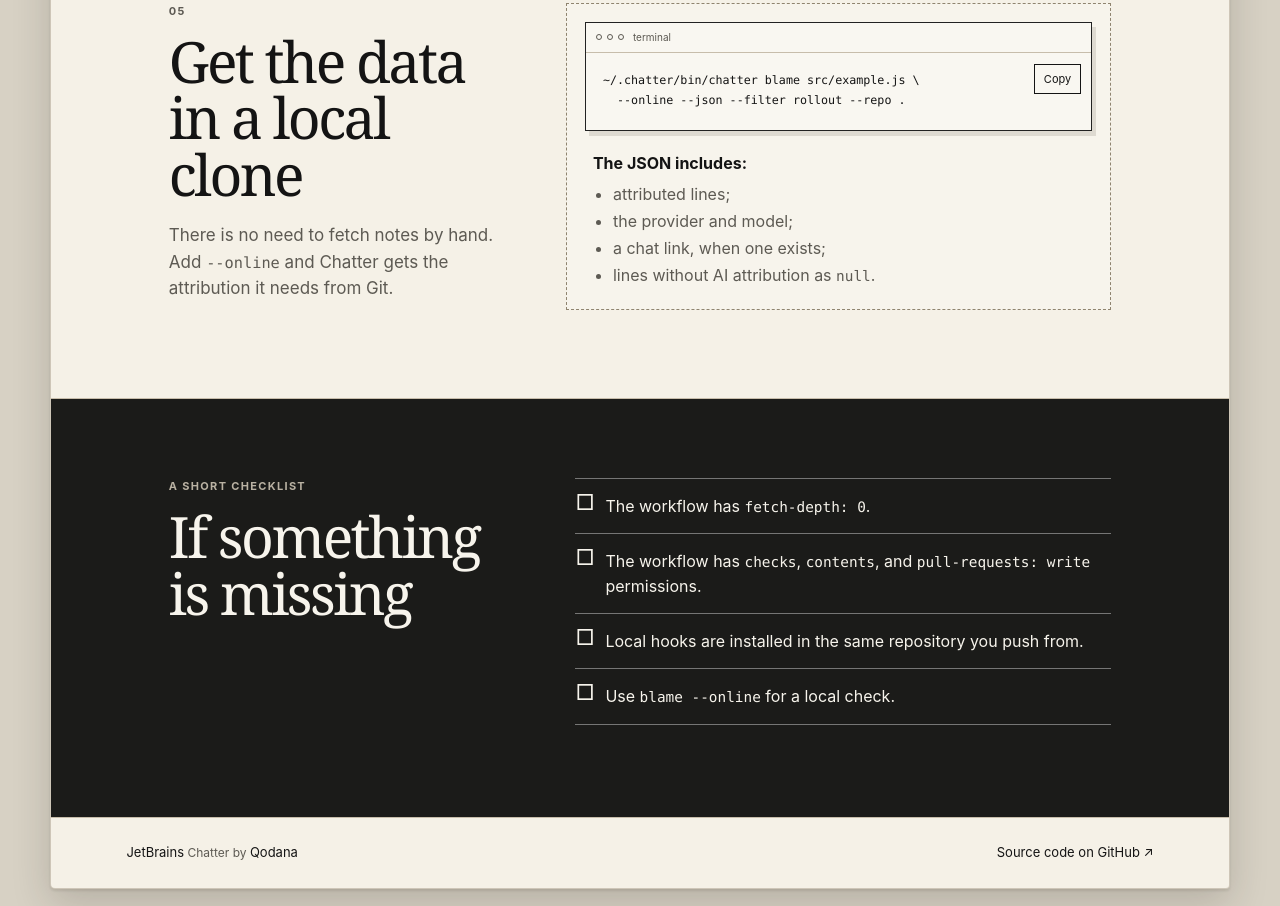
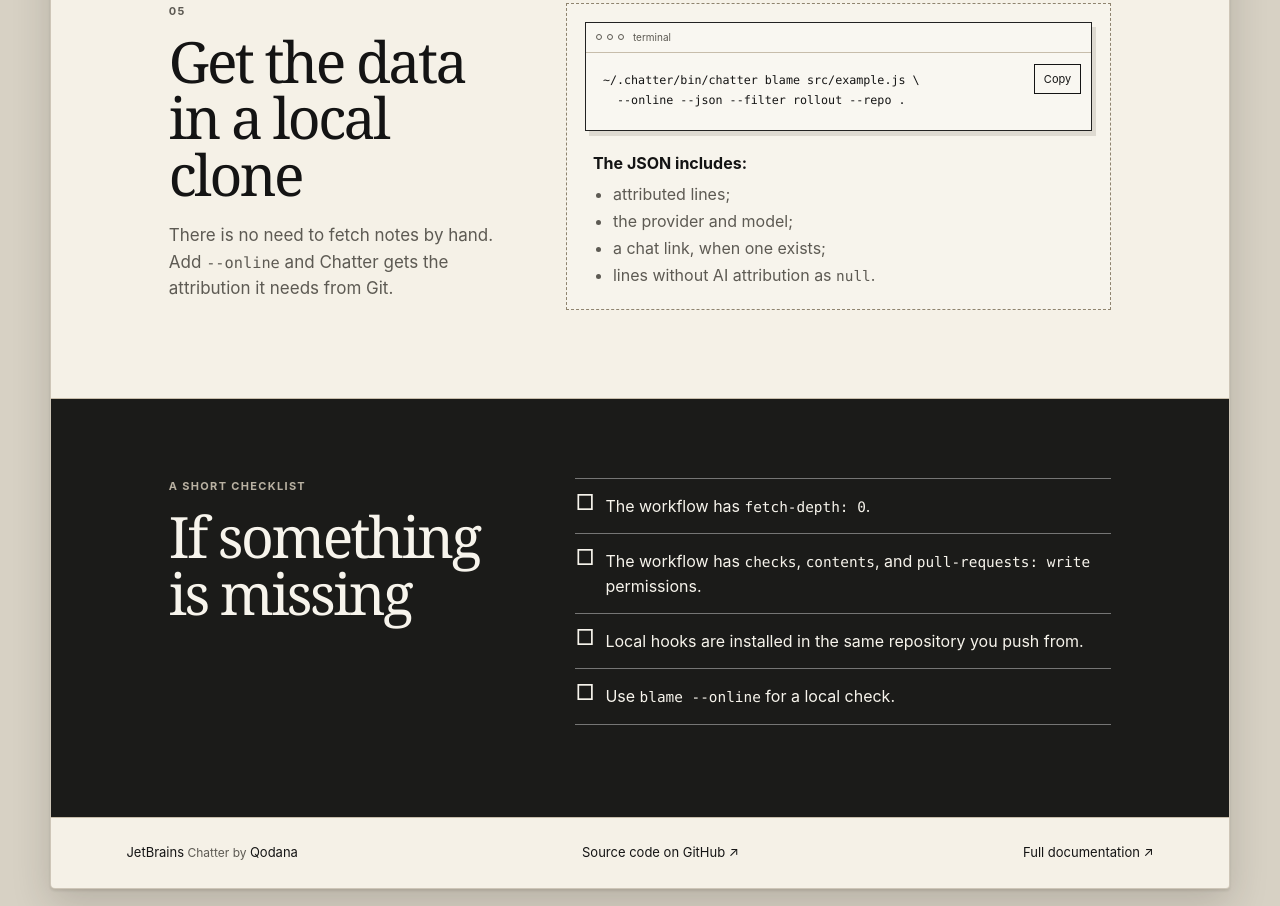
Before and after one commit to qodana/chatter-action, a website: page docs/index.html in a window 1280 px wide. Shown: the part 3126-4032 px from the top of the page. Drawn offline with Linux system fonts and the light colour scheme.

Commit message:
Update documentation with comprehensive user guide
- Merged Notion user guide content into README
- Added detailed Setup section with 3 steps: hooks installation, workflow creation, and repository configuration
- Enhanced Configuration section with example and detailed input descriptions
- Added new sections: Supported Commit Mappings, Limits, Known Limitations, Local Usage, and Uninstall instructions
- Moved workflow YAML into Setup section for better structure
- Added warning box with requirements (fetch-depth, permissions, refs/notes)
- Updated one-pager site footer with link to full documentation

```diff
--- a/docs/index.html
+++ b/docs/index.html
@@ -177,6 +177,7 @@ jobs:
       <footer>
         <span><a href="https://www.jetbrains.com/">JetBrains</a> Chatter by <a href="https://www.jetbrains.com/qodana/">Qodana</a></span>
         <a href="https://github.com/qodana/chatter-action">Source code on GitHub ↗</a>
+        <a href="https://github.com/qodana/chatter-action#readme">Full documentation ↗</a>
       </footer>
     </main>
     <script src="app.js"></script>
```
Also changed, not shown: README.md.
